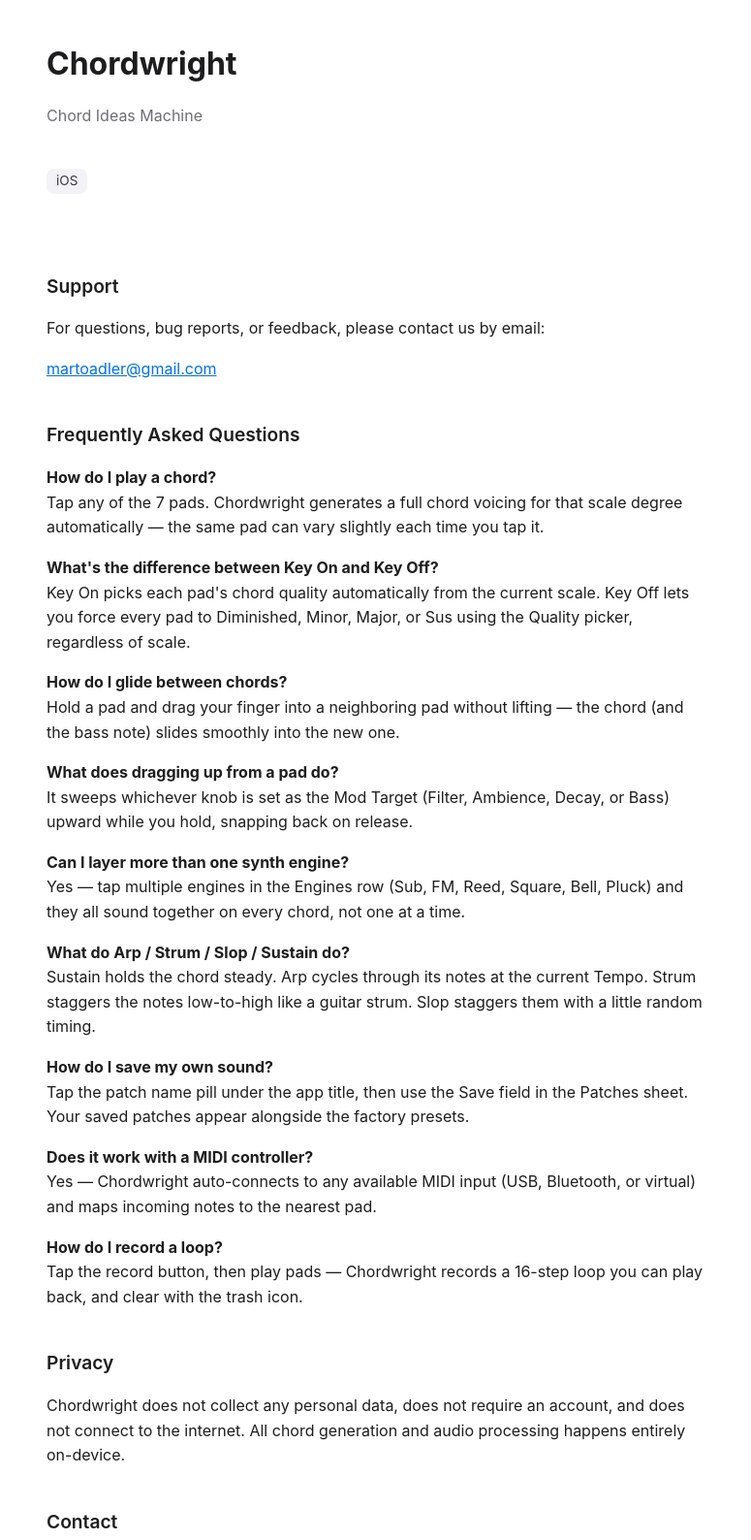
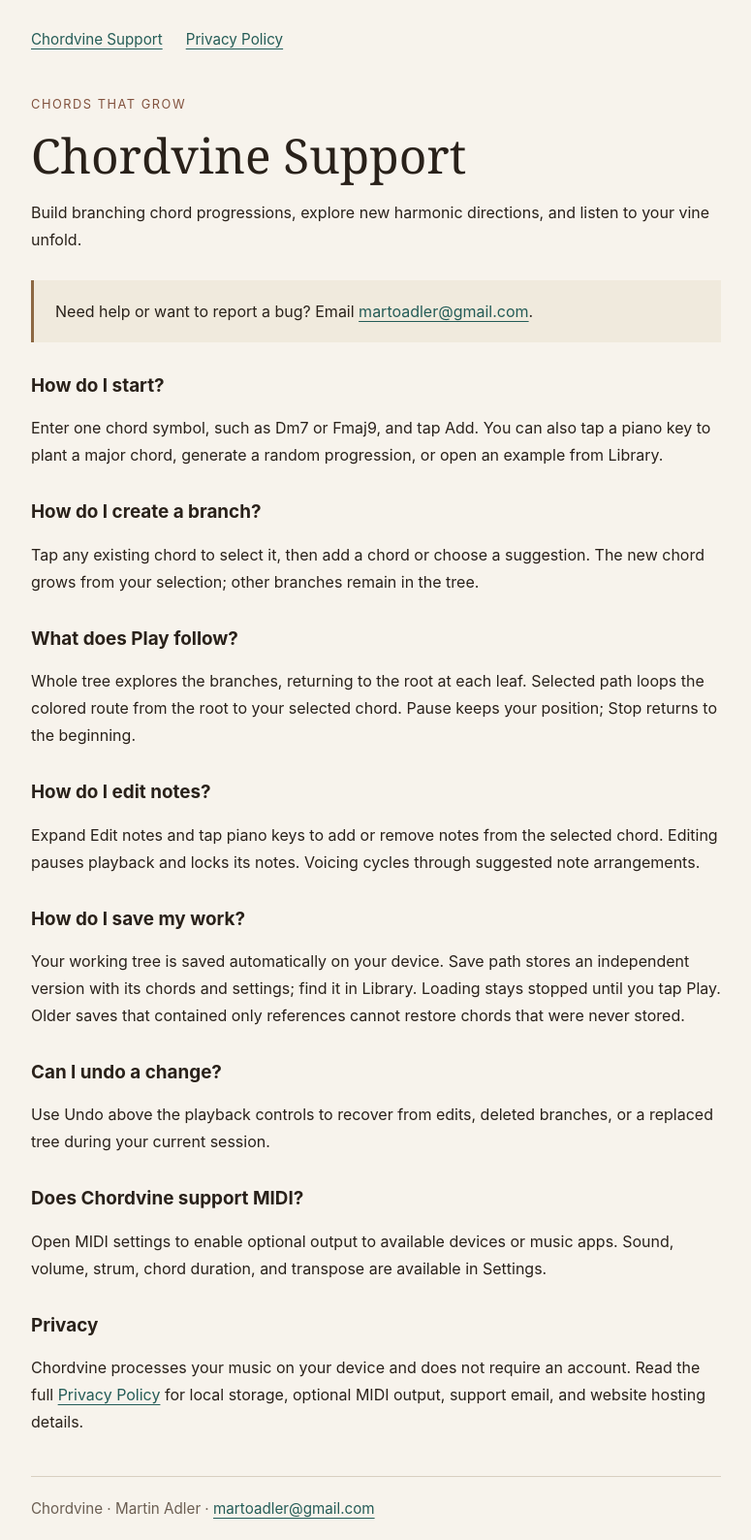
Before and after one commit to martoadler-bit/chordwright, a plain HTML site: page docs/index.html in a window 1280 px wide. Shown: the part 20-1608 px from the top of the page at 97% size, without its empty margins (252-1027 px from the left). Drawn offline with Linux system fonts and the light colour scheme.

Commit message:
Publish Chordvine privacy policy and update support for the chord tree app

```diff
--- a/docs/index.html
+++ b/docs/index.html
@@ -2,59 +2,51 @@
 <html lang="en">
 <head>
   <meta charset="UTF-8">
-  <meta name="viewport" content="width=device-width, initial-scale=1.0">
-  <title>Chordwright – Support</title>
+  <meta name="viewport" content="width=device-width, initial-scale=1">
+  <meta name="description" content="Support for Chordvine, the on-device chord progression app for iPhone.">
+  <title>Chordvine — Support</title>
   <style>
-    body { font-family: -apple-system, BlinkMacSystemFont, "Segoe UI", sans-serif; max-width: 680px; margin: 60px auto; padding: 0 24px; color: #1d1d1f; line-height: 1.6; background: #fff; }
-    h1 { font-size: 2rem; font-weight: 700; margin-bottom: 4px; }
-    h2 { font-size: 1.2rem; font-weight: 600; margin-top: 40px; }
-    a { color: #0071e3; }
-    .subtitle { color: #6e6e73; margin-bottom: 40px; }
-    .tag { display: inline-block; background: #f2f2f7; border-radius: 8px; padding: 2px 10px; font-size: 0.85rem; color: #3a3a3c; margin-bottom: 40px; }
+    :root { color-scheme: light; }
+    * { box-sizing: border-box; }
+    body { margin: 0; background: #f7f3ec; color: #29211a; font-family: -apple-system, BlinkMacSystemFont, "Segoe UI", sans-serif; line-height: 1.75; }
+    main { max-width: 760px; margin: 0 auto; padding: 48px 24px 72px; }
+    nav, footer { font-size: .95rem; color: #6b5e52; }
+    nav { display: flex; flex-wrap: wrap; gap: 24px; margin-bottom: 42px; }
+    a { color: #245c57; text-underline-offset: 4px; }
+    a:hover { text-decoration-thickness: 2px; }
+    a:focus-visible { outline: 2px solid #245c57; outline-offset: 5px; }
+    h1 { font-family: Georgia, serif; font-weight: 500; font-size: clamp(2.2rem, 6vw, 3.1rem); line-height: 1.15; margin: 0 0 12px; }
+    h2 { font-size: 1.18rem; margin-top: 32px; line-height: 1.4; }
+    .eyebrow { color: #82523e; text-transform: uppercase; font-size: .8rem; letter-spacing: .12em; }
+    .summary { padding: 18px 22px; border-left: 3px solid #8d6842; background: #f0eadd; margin: 28px 0; }
+    footer { margin-top: 42px; padding-top: 20px; border-top: 1px solid #d8cfc1; }
   </style>
 </head>
 <body>
-  <h1>Chordwright</h1>
-  <p class="subtitle">Chord Ideas Machine</p>
-  <span class="tag">iOS</span>
+<main>
+  <nav aria-label="Main navigation"><a href="./">Chordvine Support</a><a href="privacy.html">Privacy Policy</a></nav>
+  <p class="eyebrow">Chords that grow</p>
+  <h1>Chordvine Support</h1>
+  <p>Build branching chord progressions, explore new harmonic directions, and listen to your vine unfold.</p>
+  <div class="summary">Need help or want to report a bug? Email <a href="mailto:martoadler@gmail.com">martoadler@gmail.com</a>.</div>
 
-  <h2>Support</h2>
-  <p>For questions, bug reports, or feedback, please contact us by email:</p>
-  <p><a href="mailto:martoadler@gmail.com">martoadler@gmail.com</a></p>
-
-  <h2>Frequently Asked Questions</h2>
-
-  <p><strong>How do I play a chord?</strong><br>
-  Tap any of the 7 pads. Chordwright generates a full chord voicing for that scale degree automatically — the same pad can vary slightly each time you tap it.</p>
-
-  <p><strong>What's the difference between Key On and Key Off?</strong><br>
-  Key On picks each pad's chord quality automatically from the current scale. Key Off lets you force every pad to Diminished, Minor, Major, or Sus using the Quality picker, regardless of scale.</p>
-
-  <p><strong>How do I glide between chords?</strong><br>
-  Hold a pad and drag your finger into a neighboring pad without lifting — the chord (and the bass note) slides smoothly into the new one.</p>
-
-  <p><strong>What does dragging up from a pad do?</strong><br>
-  It sweeps whichever knob is set as the Mod Target (Filter, Ambience, Decay, or Bass) upward while you hold, snapping back on release.</p>
-
-  <p><strong>Can I layer more than one synth engine?</strong><br>
-  Yes — tap multiple engines in the Engines row (Sub, FM, Reed, Square, Bell, Pluck) and they all sound together on every chord, not one at a time.</p>
-
-  <p><strong>What do Arp / Strum / Slop / Sustain do?</strong><br>
-  Sustain holds the chord steady. Arp cycles through its notes at the current Tempo. Strum staggers the notes low-to-high like a guitar strum. Slop staggers them with a little random timing.</p>
-
-  <p><strong>How do I save my own sound?</strong><br>
-  Tap the patch name pill under the app title, then use the Save field in the Patches sheet. Your saved patches appear alongside the factory presets.</p>
-
-  <p><strong>Does it work with a MIDI controller?</strong><br>
-  Yes — Chordwright auto-connects to any available MIDI input (USB, Bluetooth, or virtual) and maps incoming notes to the nearest pad.</p>
-
-  <p><strong>How do I record a loop?</strong><br>
-  Tap the record button, then play pads — Chordwright records a 16-step loop you can play back, and clear with the trash icon.</p>
-
-  <h2>Privacy</h2>
-  <p>Chordwright does not collect any personal data, does not require an account, and does not connect to the internet. All chord generation and audio processing happens entirely on-device.</p>
-
-  <h2>Contact</h2>
-  <p><a href="mailto:martoadler@gmail.com">martoadler@gmail.com</a></p>
+  <h2>How do I start?</h2>
+  <p>Enter one chord symbol, such as Dm7 or Fmaj9, and tap Add. You can also tap a piano key to plant a major chord, generate a random progression, or open an example from Library.</p>
+  <h2>How do I create a branch?</h2>
+  <p>Tap any existing chord to select it, then add a chord or choose a suggestion. The new chord grows from your selection; other branches remain in the tree.</p>
+  <h2>What does Play follow?</h2>
+  <p>Whole tree explores the branches, returning to the root at each leaf. Selected path loops the colored route from the root to your selected chord. Pause keeps your position; Stop returns to the beginning.</p>
+  <h2>How do I edit notes?</h2>
+  <p>Expand Edit notes and tap piano keys to add or remove notes from the selected chord. Editing pauses playback and locks its notes. Voicing cycles through suggested note arrangements.</p>
+  <h2>How do I save my work?</h2>
+  <p>Your working tree is saved automatically on your device. Save path stores an independent version with its chords and settings; find it in Library. Loading stays stopped until you tap Play. Older saves that contained only references cannot restore chords that were never stored.</p>
+  <h2>Can I undo a change?</h2>
+  <p>Use Undo above the playback controls to recover from edits, deleted branches, or a replaced tree during your current session.</p>
+  <h2>Does Chordvine support MIDI?</h2>
+  <p>Open MIDI settings to enable optional output to available devices or music apps. Sound, volume, strum, chord duration, and transpose are available in Settings.</p>
+  <h2 id="privacy">Privacy</h2>
+  <p>Chordvine processes your music on your device and does not require an account. Read the full <a href="privacy.html">Privacy Policy</a> for local storage, optional MIDI output, support email, and website hosting details.</p>
+  <footer>Chordvine · Martin Adler · <a href="mailto:martoadler@gmail.com">martoadler@gmail.com</a></footer>
+</main>
 </body>
 </html>
```
Also changed, not shown: docs/privacy.html (added, +76 -0 lines).
